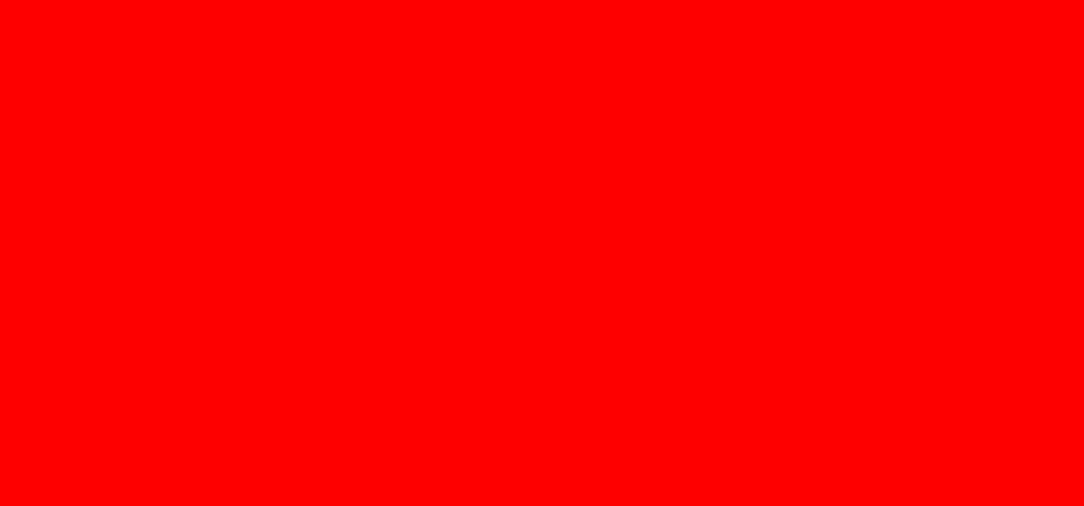
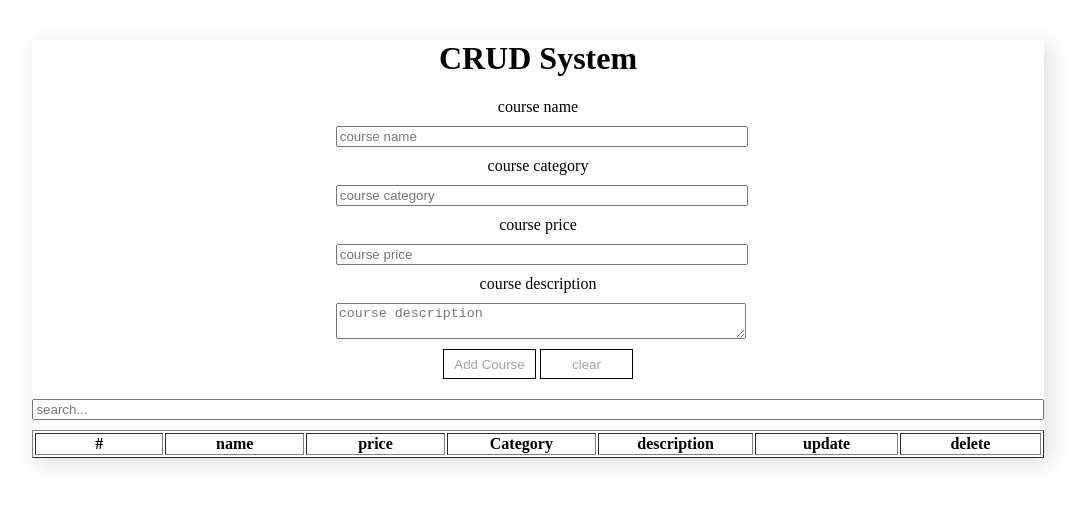
Before and after one commit to MohammadHussain98/CRUD, a plain HTML site: page index.html in a window 1280 px wide. Shown: the whole page, without its empty margins (102-1186 px from the left). Drawn offline with Linux system fonts and the light colour scheme.

Commit message:
create html && css and js

```diff
--- a/css/style.css
+++ b/css/style.css
@@ -1,3 +1,35 @@
-body{
-    background-color: red;
+
+input,textarea{
+    display:block;
+    widtH:100%;
+    margin:10px 0;
 }
+
+.container{
+    width:40%;
+    margin:auto;
+}
+.add-course{
+    width: 80%;
+     margin: auto;
+    margin-top:40px;
+    box-shadow:5px 5px 21px  #dcdcdc;
+    text-align: center;
+}
+button{
+    background-color: #ffffff;
+    border: 1px solid black;
+    color: #a2a2a2;
+    width: 93px;
+    margin-bottom: 10px;
+    height: 30px;
+    transition:1px;
+}
+button:hover{
+    background-color:#575757;
+    color:white;
+}
+
+th,td{
+    width:200px
+}
--- a/index.html
+++ b/index.html
@@ -4,13 +4,60 @@
     <meta charset="UTF-8">
     <meta http-equiv="X-UA-Compatible" content="IE=edge">
     <meta name="viewport" content="width=device-width, initial-scale=1.0">
-    <title>crud-operation</title>
+    <title>crud-operations</title>
 
     <!-- custom css -->
     <link rel="stylesheet" href="css/style.css">
 </head>
 <body>
 
+    <div class="add-course">
+
+        <div class="container">
+
+            <h1>CRUD System</h1>
+
+        <label for="">course name</label>
+
+        <input type="text" placeholder="course name"  id="courseName">
+        <label for="">course category</label>
+        <input type="text" placeholder="course category"  id="courseCategory">
+        <label for="">course price</label>
+        <input type="number" placeholder="course price" id="coursePrice" >
+        <label for=""  >course description</label>
+        <textarea placeholder="course description" id="courseDescription"></textarea>
+
+
+        <button class="btn" id="done" onclick="createCorses()">Add Course</button>
+        <button class="btn" onclick="clearCourse()" >clear</button>
+
+
+
+
+    </div>
+
+    <input type="search" onkeyup="searchCorses()" placeholder="search... " id="search" >
+
+
+    <table border="1">
+        <thead>
+            <tr>
+                <th>#</th>
+                <th>name</th>
+                <th>price</th>
+                <th>Category</th>
+                <th>description</th>
+                <th>update</th>
+                <th>delete</th>
+
+            </tr>
+        </thead>
+
+        <tbody id="data" >
+
+        </tbody  >
+    </table>
+    </div>
 
 
 
--- a/js/main.js
+++ b/js/main.js
@@ -1 +1,22 @@
-console.log('hello world')
+const courseName = document.getElementById('courseName')
+const courseCategory = document.getElementById('courseCategory')
+const coursePrice = document.getElementById('coursePrice')
+const courseDescription = document.getElementById('courseDescription')
+
+
+const arr = []
+const createCorses = function(){
+    // console.log('done');
+
+    const courses = {
+        Cname:courseName.value,
+        Ccategory:courseCategory.value,
+        Cprice:coursePrice.value,
+        CDescription:courseDescription.value ,
+
+    }
+    // console.log(courses)
+
+arr.push(courses)
+
+}
```
Also changed, not shown: 1 other file.
